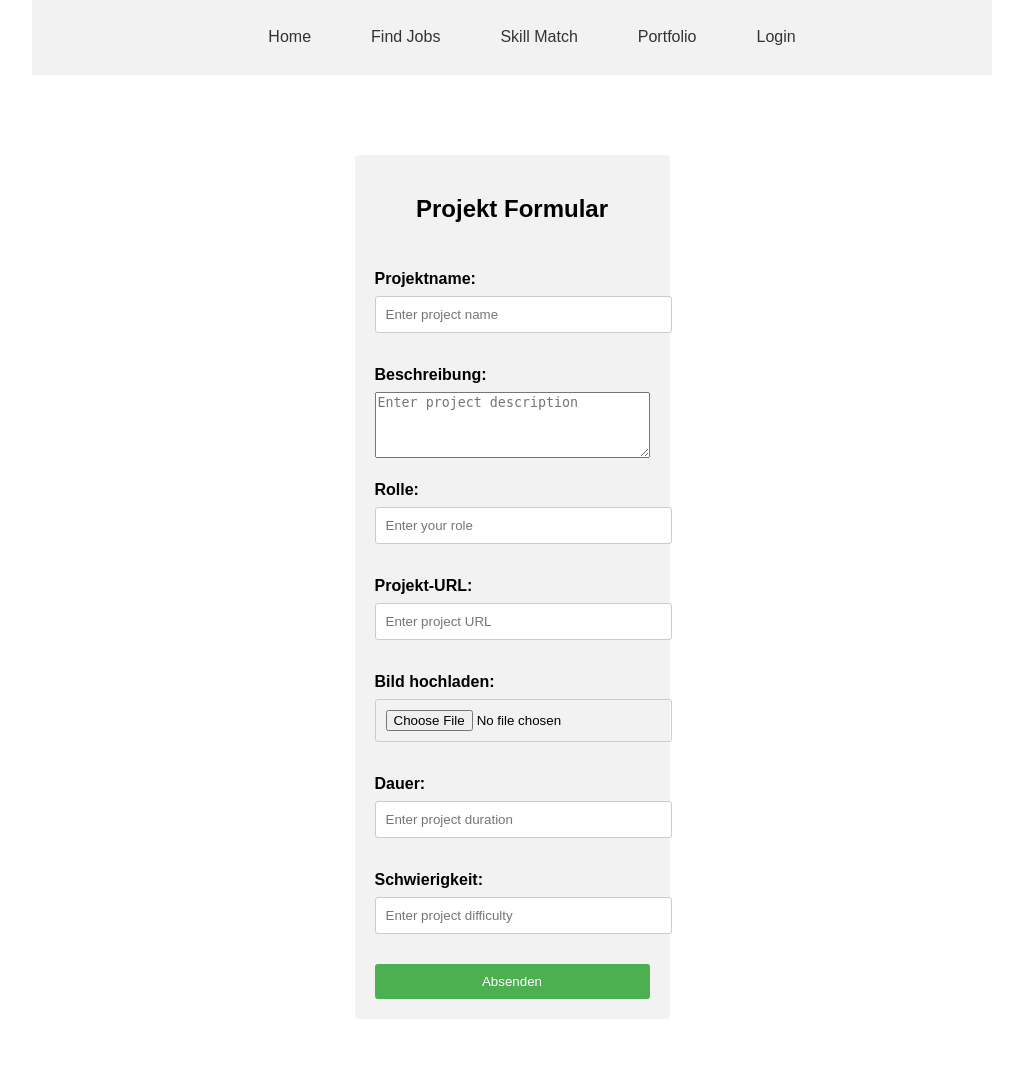
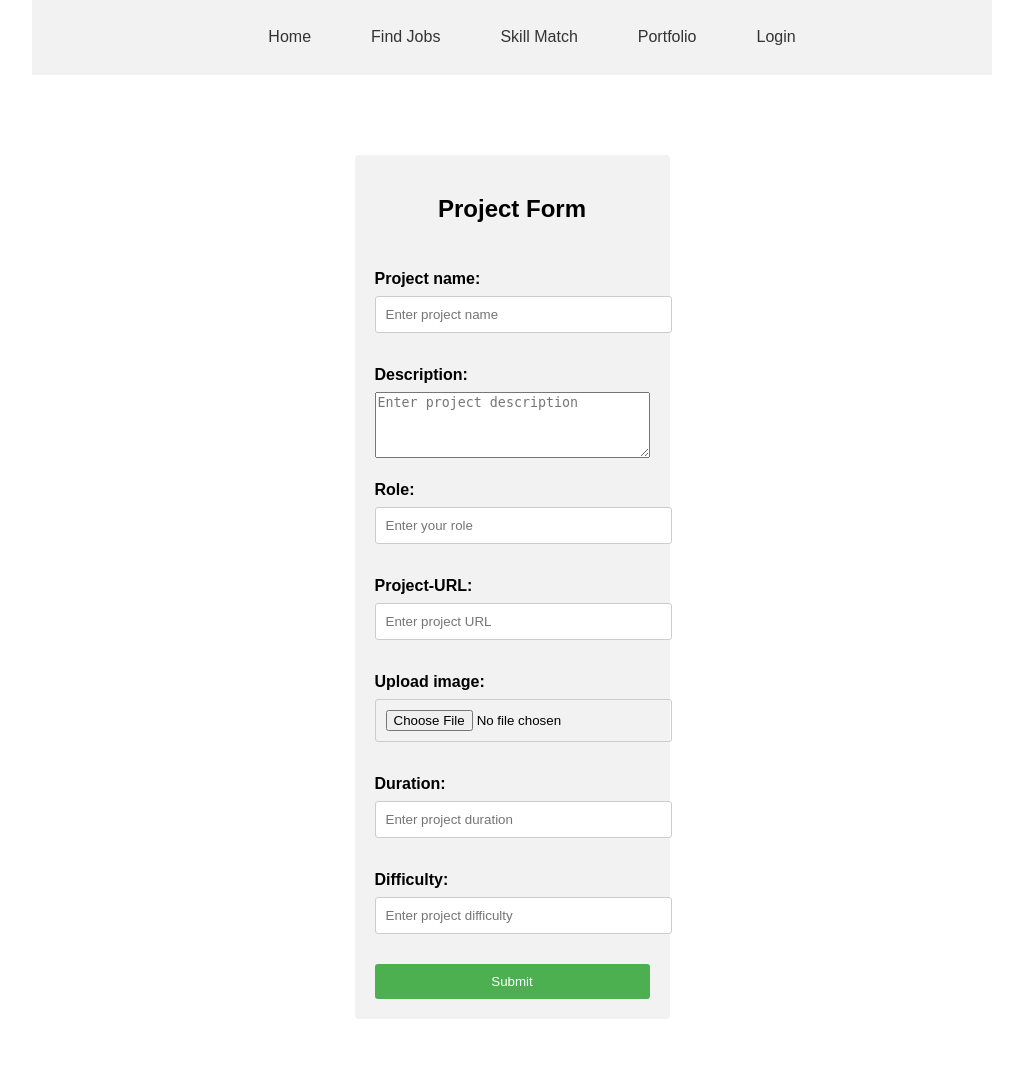
Before and after one commit to HesperidesGarden/Jobfolio, a Flask app: page /project_form/ in a window 1280 px wide. Shown: the part 206-1293 px from the top of the page, without its empty margins (128-1151 px from the left). Run offline with Flask 2, Linux system fonts and the light colour scheme.

Commit message:
Update project_form.html

```diff
--- a/templates/project_form.html
+++ b/templates/project_form.html
@@ -31,45 +31,45 @@
             <div class="content">
                 <div class="content-box">
                     <header>
-                        <h1 class="content-header">Projekt Formular</h1>
+                        <h1 class="content-header">Project Form</h1>
                     </header>
                     <form action="/submit" method="post" enctype="multipart/form-data">
                         <div class="form-field">
-                            <label for="project_name">Projektname:</label>
+                            <label for="project_name">Project name:</label>
                             <input type="text" id="project_name" name="project_name" placeholder="Enter project name" required>
                         </div>
 
                         <div class="form-field">
-                            <label for="description">Beschreibung:</label>
+                            <label for="description">Description:</label>
                             <textarea id="description" name="description" rows="4" placeholder="Enter project description" required></textarea>
                         </div>
 
                         <div class="form-field">
-                            <label for="role">Rolle:</label>
+                            <label for="role">Role:</label>
                             <input type="text" id="role" name="role" placeholder="Enter your role" required>
                         </div>
 
                         <div class="form-field">
-                            <label for="url_project">Projekt-URL:</label>
+                            <label for="url_project">Project-URL:</label>
                             <input type="url" id="url_project" name="url_project" placeholder="Enter project URL" required>
                         </div>
 
                         <div class="form-field">
-                            <label for="picture">Bild hochladen:</label>
+                            <label for="picture">Upload image:</label>
                             <input type="file" id="picture" name="picture" accept="image/*" required>
                         </div>
 
                         <div class="form-field">
-                            <label for="duration">Dauer:</label>
+                            <label for="duration">Duration:</label>
                             <input type="text" id="duration" name="duration" placeholder="Enter project duration" required>
                         </div>
 
                         <div class="form-field">
-                            <label for="difficulty">Schwierigkeit:</label>
+                            <label for="difficulty">Difficulty:</label>
                             <input type="text" id="difficulty" name="difficulty" placeholder="Enter project difficulty" required>
                         </div>
 
-                        <button type="submit">Absenden</button>
+                        <button type="submit">Submit</button>
                     </form>
                 </div>
             </div>
```
